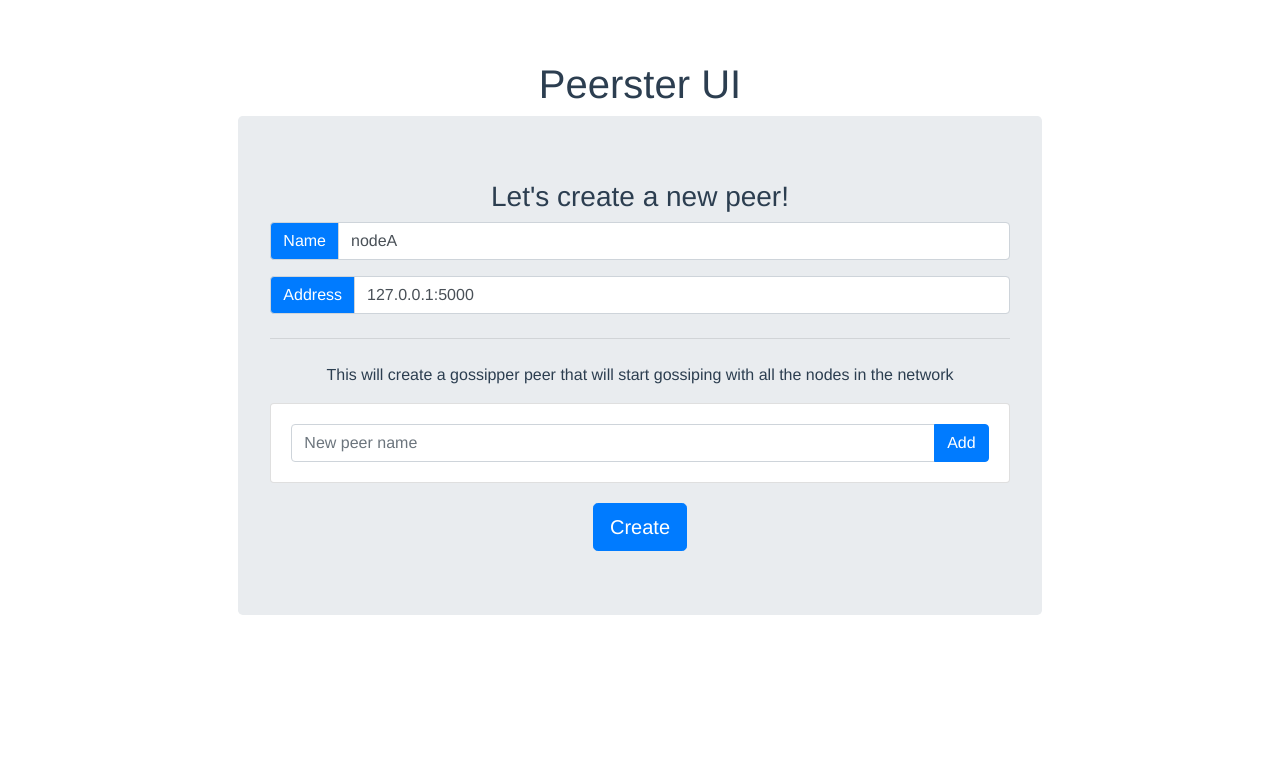
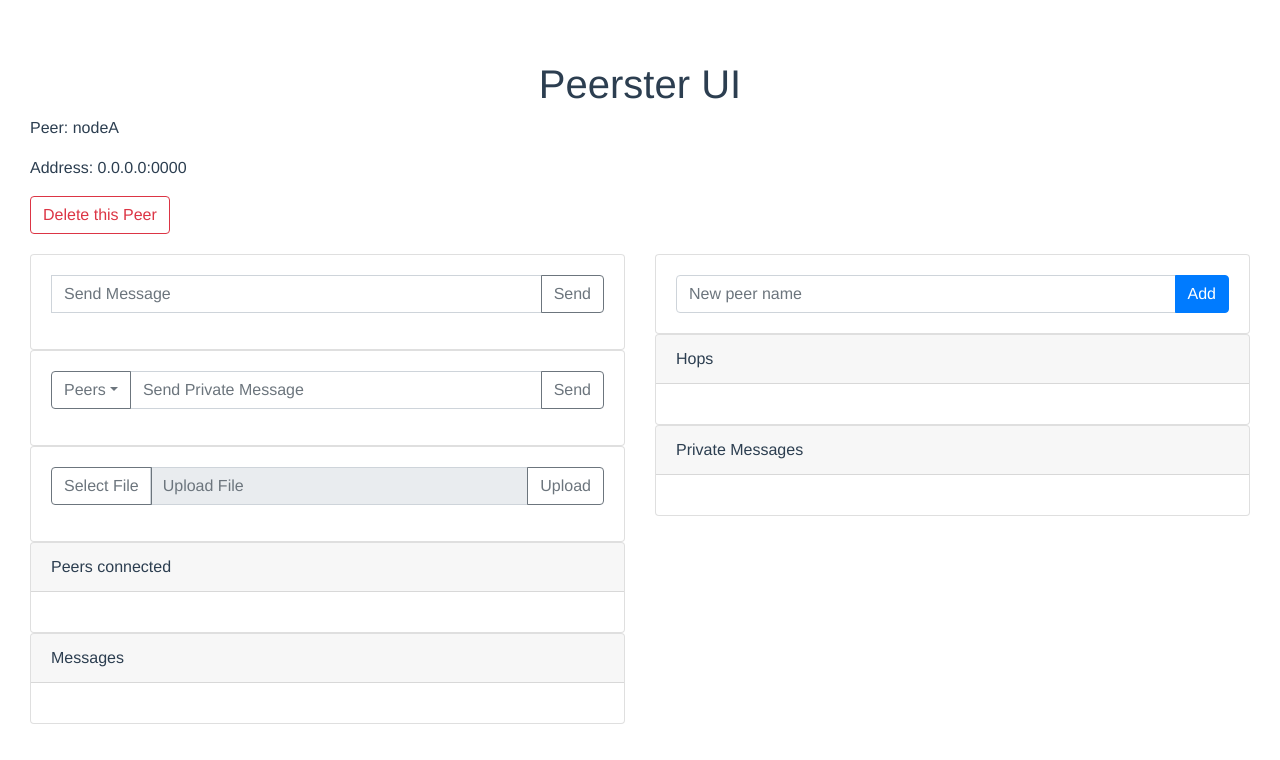
Before and after one commit to ageapps/Peerster-App, a Vue app: page / in a window 1280 px wide. Shown: the top 760 px of the page. Built offline with nearby package versions, Linux system fonts and the light colour scheme.

Commit message:
feat: added file upload handling

```diff
--- a/src/App.vue
+++ b/src/App.vue
@@ -13,6 +13,7 @@
           <div class="col-md-6 col-sm-12">
             <NewMessageInput title="Send Message" @new-message="onNewMessage" />
             <NewMessageInput title="Send Private Message" v-bind:peers="hops" isprivate @new-message="onNewMessage" />
+            <UploadInput title="Upload File" @upload-file="onUpload" />
             <PeerList v-bind:peers="nodes"  title="Peers connected"/>
             <MessageList v-bind:messages="messages"  title="Messages"/>
           </div>
@@ -35,6 +36,7 @@
 <script>
 import HelloWorld from './components/HelloWorld.vue'
 import NewMessageInput from './components/NewMessageInput.vue'
+import UploadInput from './components/UploadInput.vue'
 import NewPeerInput from './components/NewPeerInput.vue'
 import PeerList from './components/PeerList.vue'
 import HopsList from './components/HopsList.vue'
@@ -51,6 +53,7 @@ export default {
   components: {
     HelloWorld,
     NewMessageInput,
+    UploadInput,
     NewPeerInput,
     PeerList,
     HopsList,
@@ -62,7 +65,7 @@ export default {
     return {
       name: 'nodeA',
       address: '0.0.0.0:0000',
-      started: false,
+      started: true,
       messages: [],
       nodes: [],
       hops: {},
@@ -93,6 +96,20 @@ export default {
         return
       })
       this.peers.push(data)
+    },
+    onUpload(data){
+      let formData = new FormData();
+      formData.append('file', data.file);
+      axios.post( BACKEND_URL+ '/upload',formData,
+      {
+        headers: {
+            'Content-Type': 'multipart/form-data'
+        }
+      }).then(() => {
+        this.showAlert("File uploaded!")
+      }).catch(() => {
+        this.showAlert("Error uploading the file!")
+      });
     },
     onNewMessage(data){
       // console.log("New Message: " + data)
--- /dev/null
+++ b/src/components/UploadInput.vue
@@ -0,0 +1,74 @@
+<template>
+    <div class="card">
+      <div class="card-body">
+        <div class="input-group mb-3">
+          <div class="input-group-prepend">
+            <button class="btn btn-outline-secondary" @click="toggleUpload()" type="button" id="button-addon2">Select File</button>
+          </div>
+          <input hidden type="file"  class="form-control" id="file" ref="file" v-on:change="handleFileUpload()"/>
+          <input disabled type="text"  class="form-control" :placeholder="title" v-model="fileName"/>
+          <div class="input-group-append">
+            <button class="btn btn-outline-secondary" @click="submitFile()" type="button" id="button-addon2">Upload</button>
+          </div>
+        </div>
+      </div>
+    </div>
+</template>
+
+<script>
+
+export default {
+  name: 'NewMessageInput',
+  props: {
+    title: String,
+  },
+  methods: {
+    selectNode(peer){
+      this.selectedHop = peer;
+      this.destination = peer;
+      this.toggleDropdown();
+    },
+    toggleDropdown(){
+      this.dropdownDisplay = this.dropdownDisplay == 'none' ? 'block' : 'none'
+    },
+    addMessage(){
+      if(this.newMessage){
+        var data ={
+          message: this.newMessage,
+        }
+        if (this.isprivate){
+          data.destination = this.destination;
+        }
+        this.$emit('new-message', data)
+        this.newMessage = ''
+        this.destination = ''
+      }
+    },
+    handleFileUpload(){
+      this.file = this.$refs.file.files[0];
+      this.fileName=this.file.name
+    },
+    toggleUpload(){
+      var elem = this.$refs.file
+      elem.click()
+    },
+    submitFile(){
+      var data ={
+          file: this.file,
+        }
+      this.$emit('upload-file', data)
+    },
+  },
+  data(){
+    return {
+      file: '',
+      fileName: ''
+    }
+  }
+}
+</script>
+
+<!-- Add "scoped" attribute to limit CSS to this component only -->
+<style scoped>
+
+</style>
```
